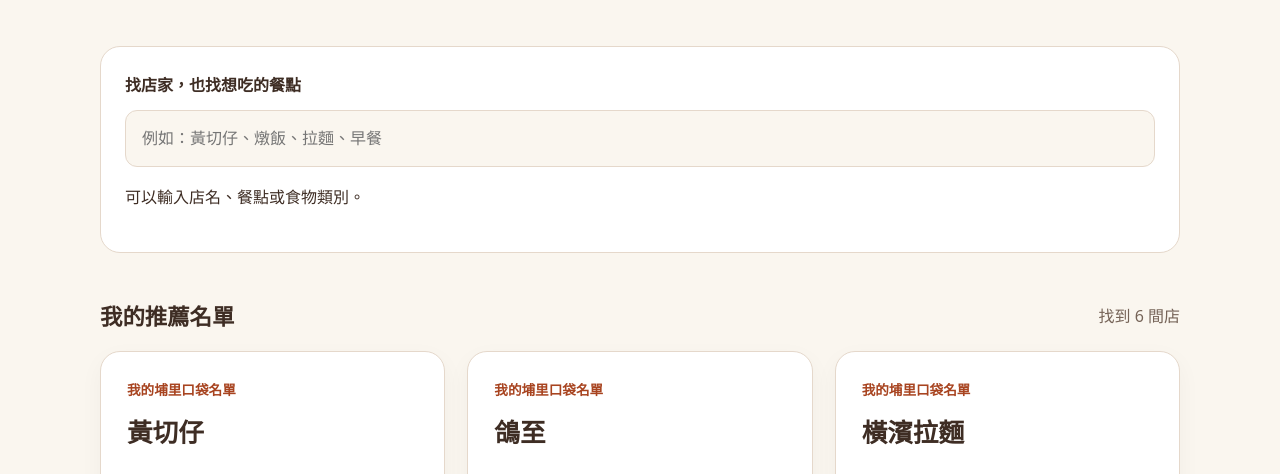
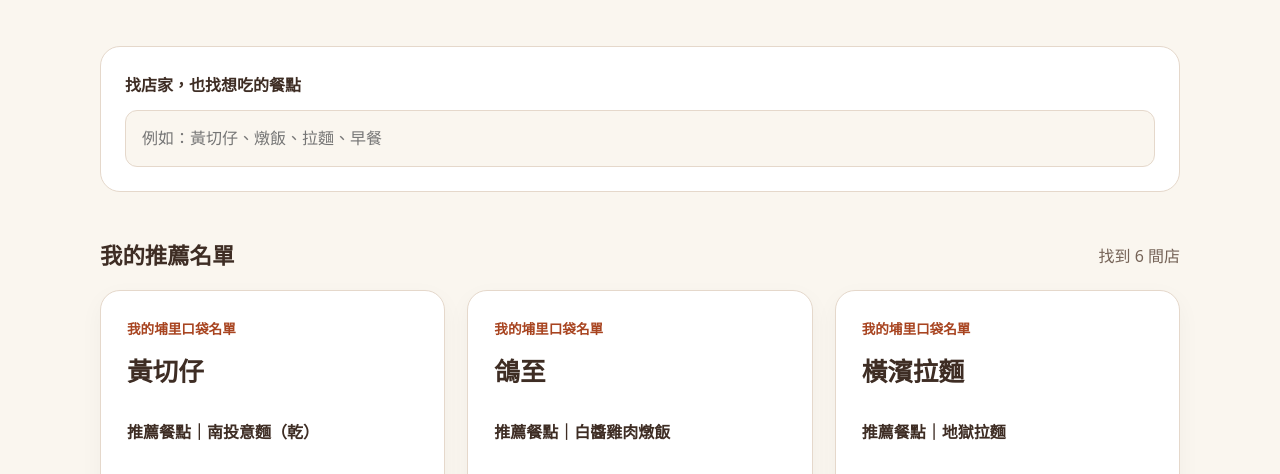
Before and after one commit to Terpe123/puli-food-journal, a plain HTML site: page index.html in a window 1280 px wide. Shown: the part 326-800 px from the top of the page. Drawn offline with Linux system fonts and the light colour scheme.

Commit message:
Update index.html

```diff
--- a/index.html
+++ b/index.html
@@ -58,10 +58,6 @@
           autocomplete="off"
         >
 
-        <p class="search-hint">
-          可以輸入店名、餐點或食物類別。
-        </p>
-
       </div>
 
       <!-- 搜尋結果 -->
```
